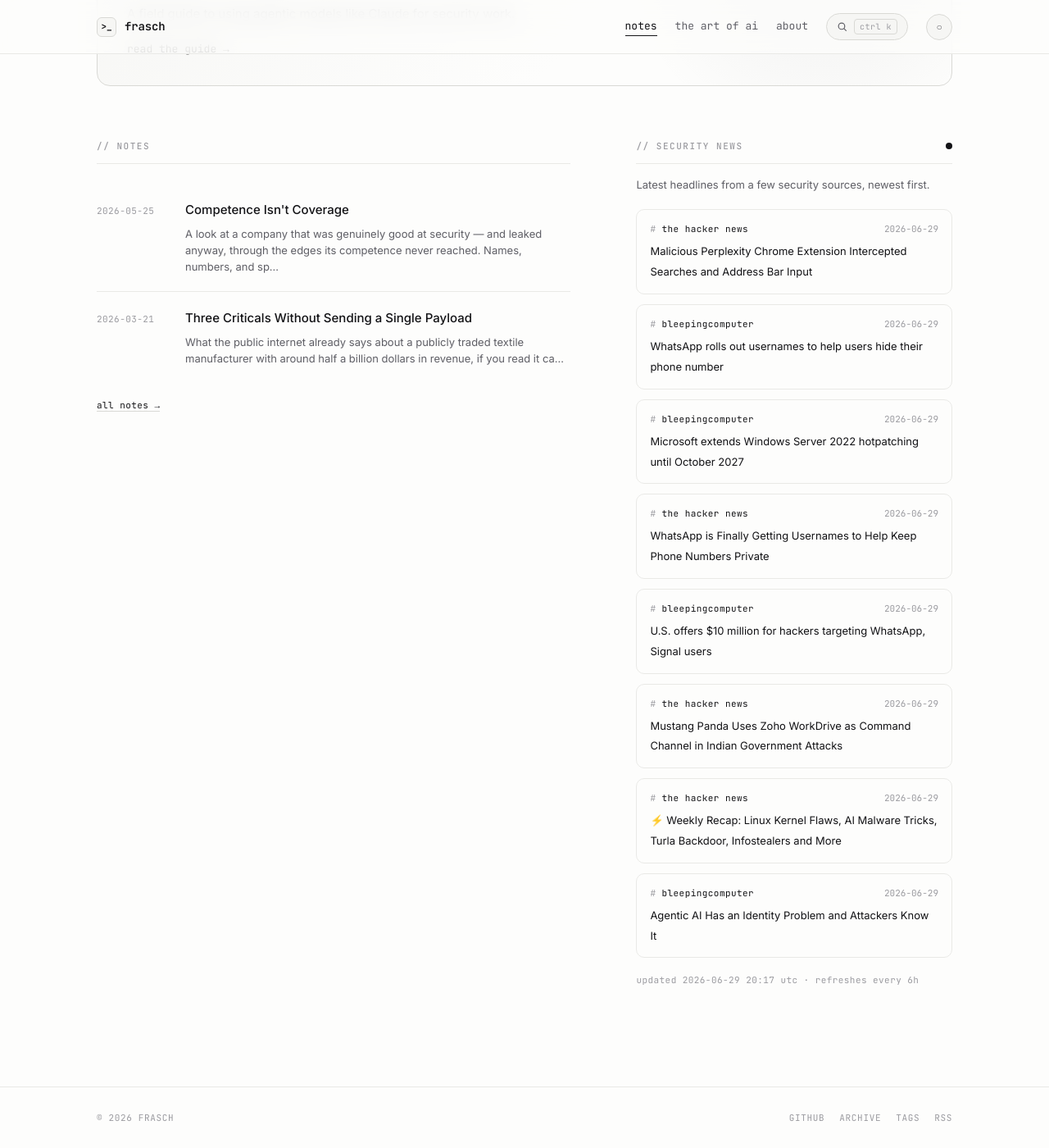
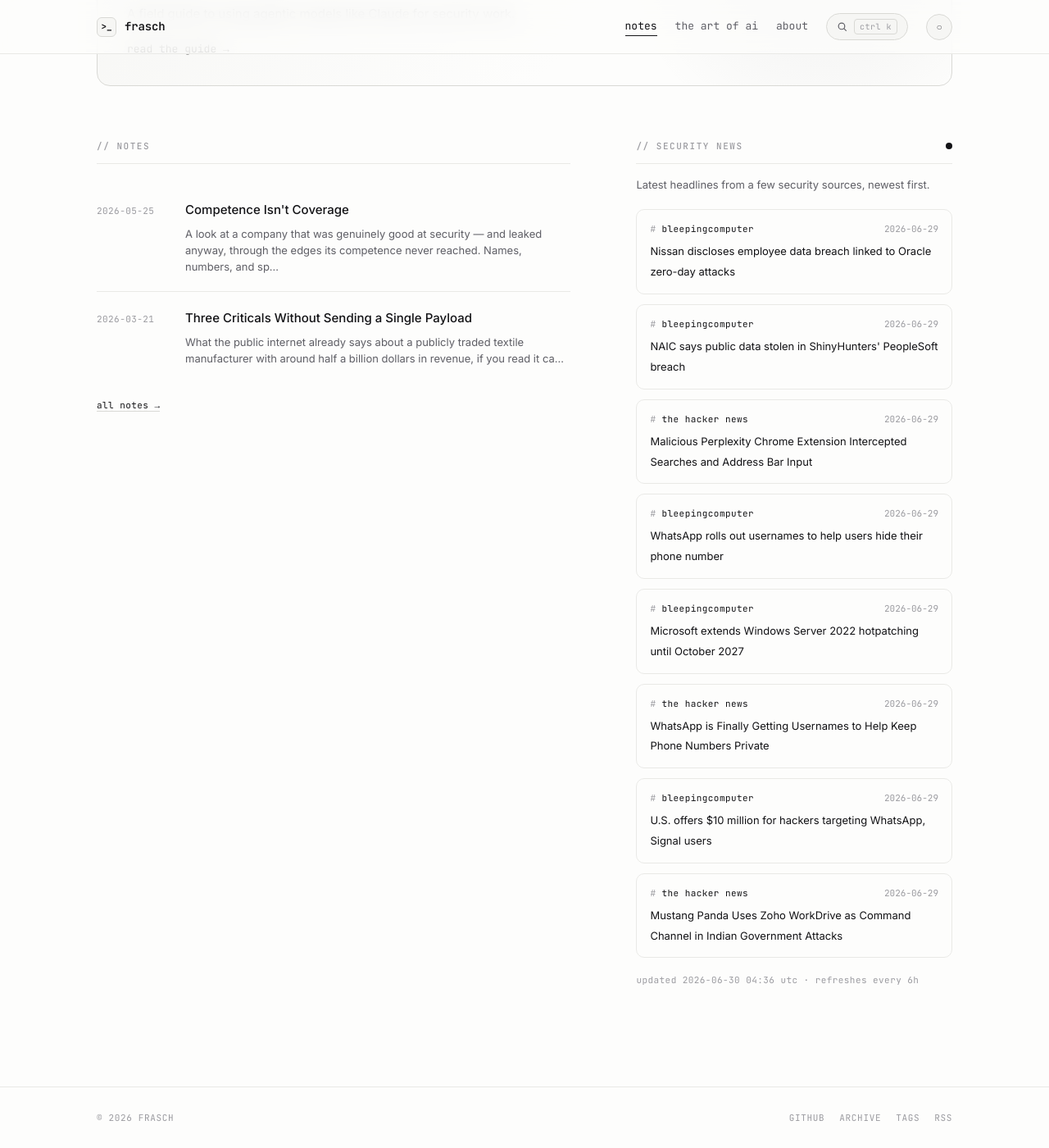
Before and after one commit to whoisfrasch/frasch, a Jekyll site: the page built from index.html, in a window 1280 px wide and 1400 px high, scrolled down 615 px. Shown: the whole window at 82% size. Built offline with Jekyll 4.4.1, drawn with Linux system fonts in a browser that asks for light colours.

Commit message:
Refresh security news feed

```diff
--- a/_data/news.json
+++ b/_data/news.json
@@ -1,6 +1,18 @@
 {
-  "updated": "2026-06-29T20:17:14Z",
+  "updated": "2026-06-30T04:36:04Z",
   "items": [
+    {
+      "source": "bleepingcomputer",
+      "title": "Nissan discloses employee data breach linked to Oracle zero-day attacks",
+      "link": "https://www.bleepingcomputer.com/news/security/nissan-discloses-employee-data-breach-linked-to-oracle-zero-day-attacks/",
+      "date": "2026-06-29T20:40:44Z"
+    },
+    {
+      "source": "bleepingcomputer",
+      "title": "NAIC says public data stolen in ShinyHunters' PeopleSoft breach",
+      "link": "https://www.bleepingcomputer.com/news/security/naic-says-public-data-stolen-in-shinyhunters-peoplesoft-breach/",
+      "date": "2026-06-29T20:30:28Z"
+    },
     {
       "source": "the hacker news",
       "title": "Malicious Perplexity Chrome Extension Intercepted Searches and Address Bar Input",
@@ -36,18 +48,6 @@
       "title": "Mustang Panda Uses Zoho WorkDrive as Command Channel in Indian Government Attacks",
       "link": "https://thehackernews.com/2026/06/mustang-panda-uses-zoho-workdrive-as.html",
       "date": "2026-06-29T15:03:40Z"
-    },
-    {
-      "source": "the hacker news",
-      "title": "⚡ Weekly Recap: Linux Kernel Flaws, AI Malware Tricks, Turla Backdoor, Infostealers and More",
-      "link": "https://thehackernews.com/2026/06/weekly-recap-linux-kernel-flaws-ai.html",
-      "date": "2026-06-29T14:41:07Z"
-    },
-    {
-      "source": "bleepingcomputer",
-      "title": "Agentic AI Has an Identity Problem and Attackers Know It",
-      "link": "https://www.bleepingcomputer.com/news/security/agentic-ai-has-an-identity-problem-and-attackers-know-it/",
-      "date": "2026-06-29T14:01:11Z"
     }
   ]
 }
```
